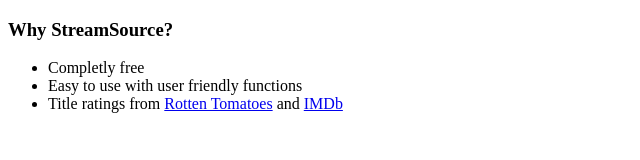
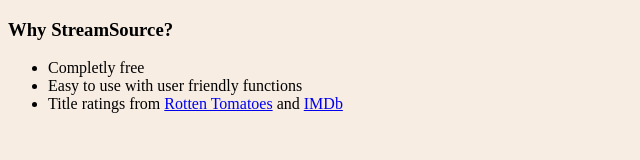
Before and after one commit to ib5y/streamsource-test, a plain HTML site: page Why-streamsource.html in a window 1280 px wide. Shown: the whole page, without its empty margins (0-640 px from the left). Drawn offline with Linux system fonts and the light colour scheme.

Commit message:
Changed background color
Line 9 - body

```diff
--- a/Why-streamsource.html
+++ b/Why-streamsource.html
@@ -6,7 +6,7 @@
   <title>Why StreamSource?</title>
 </head>
 
-<body>
+<body style="background-color: #f8ede3;">
   <h3>Why <strong>StreamSource?</strong></h3>
   <ul>
     <li>Completly free</li>
```
